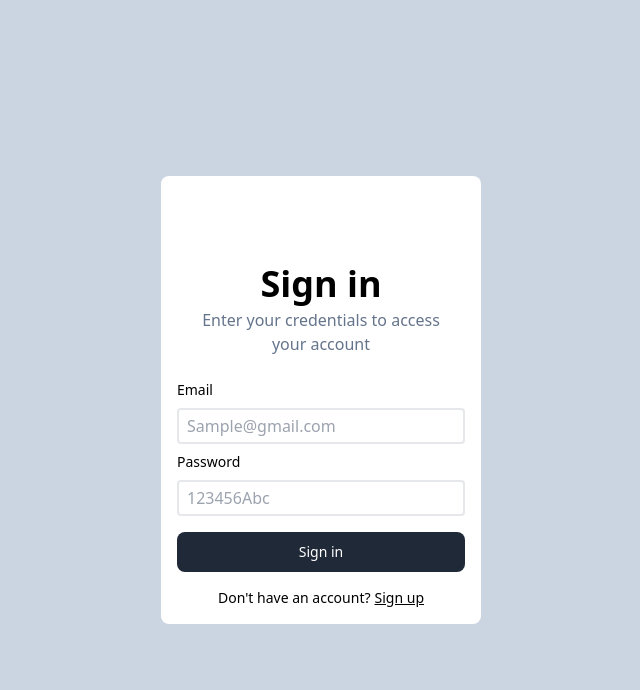
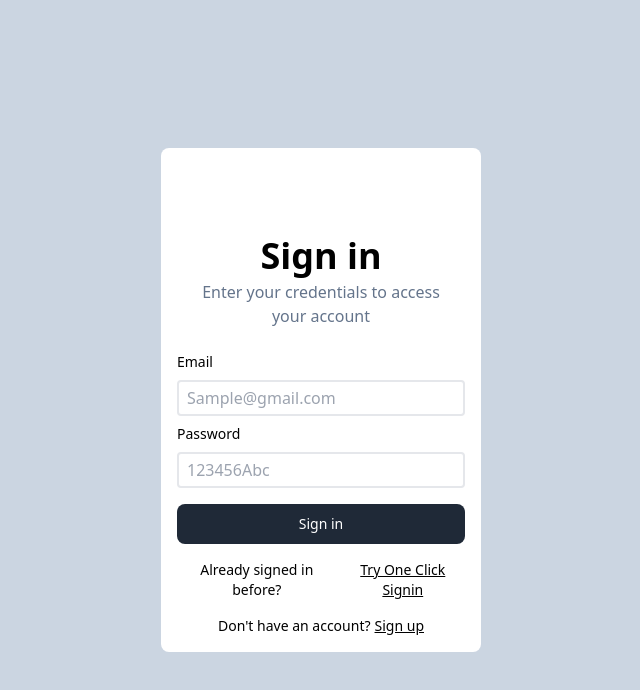
Before and after one commit to AbhishekR14/PayYourFren, a React (Vite) app in the folder frontend/: page /signin in a window 1280 px wide. Shown: the top 690 px of the page, without its empty margins (319-959 px from the left). Built offline with nearby package versions, Linux system fonts and the light colour scheme.

Commit message:
Already signed in button

```diff
--- a/frontend/pages/dashboard.jsx
+++ b/frontend/pages/dashboard.jsx
@@ -3,6 +3,7 @@ import { Balance } from "../components/Balance";
 import { Users } from "../components/Users";
 import axios from "axios";
 import React from "react";
+import { useNavigate } from "react-router-dom";
 
 function costToTwoDecimals(cost) {
   return cost.toFixed(2);
@@ -12,6 +13,8 @@ function Dashboard() {
   const [firstname, setFirstname] = React.useState("");
   const [logoname, setLogoname] = React.useState("");
   const [balance, setBalance] = React.useState("");
+  const [notSignedIn, setNotSignedIn] = React.useState(true);
+  const navigate = useNavigate();
   React.useEffect(function () {
     async function getinfo() {
       const res = await axios.get(
@@ -22,6 +25,9 @@ function Dashboard() {
           },
         }
       );
+      if (res.status == 200) {
+        setNotSignedIn(false);
+      }
       setFirstname(res.data.firstname);
       setLogoname(
         res.data.firstname[0].toUpperCase() + res.data.lastname[0].toUpperCase()
@@ -43,6 +49,13 @@ function Dashboard() {
     }
     getbalance();
   }, []);
+
+  React.useEffect(() => {
+    if (notSignedIn) {
+      alert("Please Sign in");
+      navigate("/signin");
+    }
+  }, []);
   return (
     <div>
       <AppBar username={firstname} logo={logoname} />
--- a/frontend/pages/signin.jsx
+++ b/frontend/pages/signin.jsx
@@ -56,6 +56,11 @@ function signin() {
           </div>
           {signinFailed === "Yes" && <BottomWarning label={"Try Again!"} />}
           <BottomWarning
+            label={"Already signed in before?"}
+            buttonText={"Try One Click Signin"}
+            to={"/dashboard"}
+          />
+          <BottomWarning
             label={"Don't have an account?"}
             buttonText={"Sign up"}
             to={"/signup"}
```
